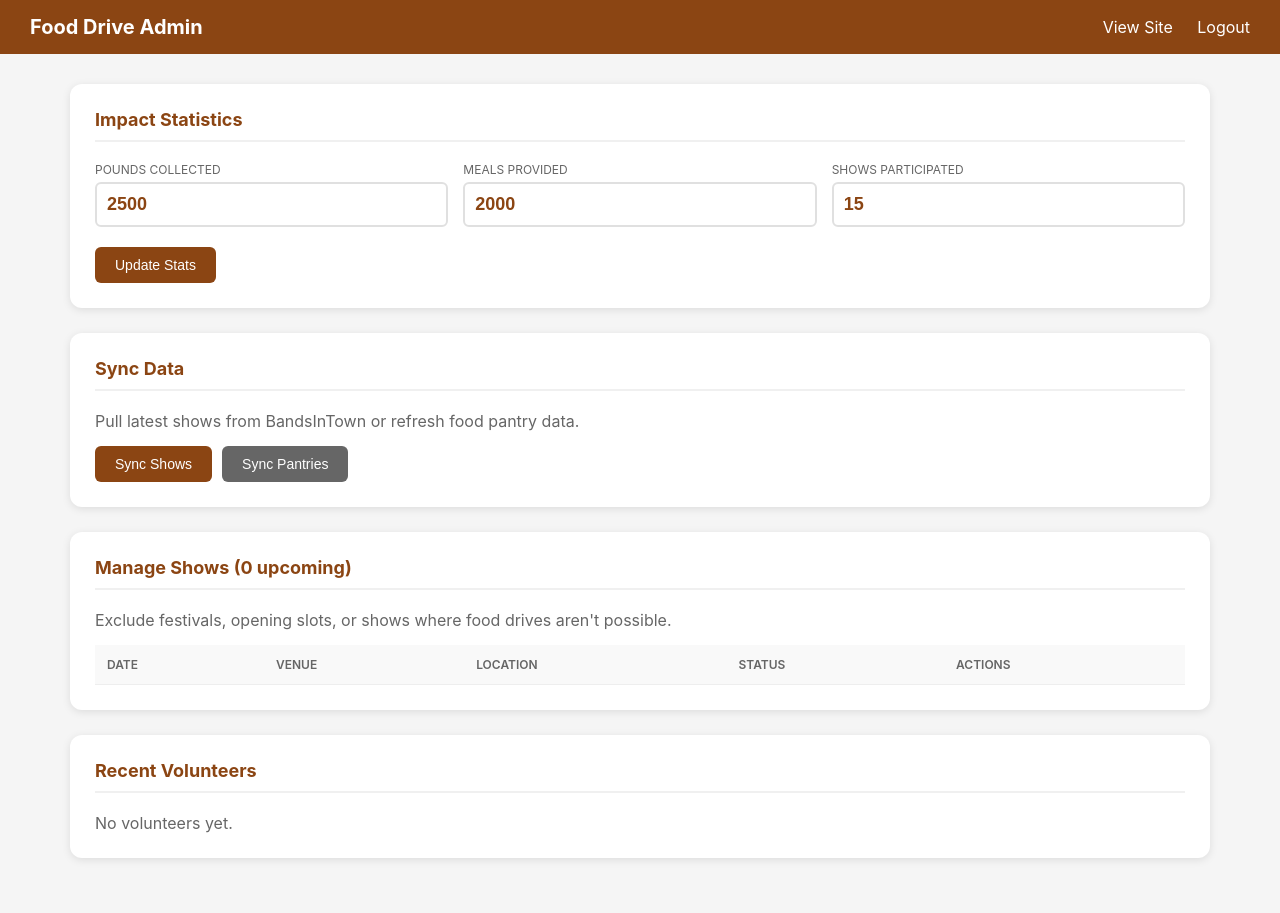
After one commit to brianhaggis/hoh-food-drive, a Flask app: page /admin in a window 1280 px wide. The commit adds this page. Run offline with Flask 3, Linux system fonts and the light colour scheme; the visitor is signed in with stand-in values (Sample User, id 1); lists and menus that the app fills with data are empty.

Commit message:
Add admin dashboard with show exclusion and stats management
- Add admin login with session-based authentication
- Add dashboard to manage shows (exclude festivals/opening slots)
- Add ability to update impact statistics
- Move food pantry info from map popups to volunteer signup modal
- Add ADMIN_USERNAME and ADMIN_PASSWORD env vars to render.yaml

Co-Authored-By: Claude Opus 4.5 <noreply@anthropic.com>

```diff
--- a/app.py
+++ b/app.py
@@ -1,5 +1,6 @@
 import os
-from flask import Flask, render_template, request, jsonify
+from functools import wraps
+from flask import Flask, render_template, request, jsonify, session, redirect, url_for, flash
 from datetime import datetime
 from apscheduler.schedulers.background import BackgroundScheduler
 
@@ -8,6 +9,16 @@ from models import db, Show, Volunteer, ImpactStats
 from bandsintown import sync_shows
 from email_service import send_volunteer_confirmation, send_admin_notification
 from pantry_service import get_recommended_pantries, format_pantries_for_display
+
+
+def admin_required(f):
+    """Decorator to require admin login."""
+    @wraps(f)
+    def decorated_function(*args, **kwargs):
+        if not session.get('admin_logged_in'):
+            return redirect(url_for('admin_login'))
+        return f(*args, **kwargs)
+    return decorated_function
 
 
 def create_app():
@@ -59,8 +70,11 @@ def index():
 
 @app.route('/api/shows')
 def get_shows():
-    """Get all upcoming shows."""
-    shows = Show.query.filter(Show.date >= datetime.utcnow()).order_by(Show.date).all()
+    """Get all upcoming shows (excludes hidden shows)."""
+    shows = Show.query.filter(
+        Show.date >= datetime.utcnow(),
+        Show.excluded == False
+    ).order_by(Show.date).all()
     return jsonify([show.to_dict() for show in shows])
 
 
@@ -182,5 +196,95 @@ def get_show_pantries(show_id):
     return jsonify(show.get_pantries())
 
 
+# ============ ADMIN ROUTES ============
+
+@app.route('/admin/login', methods=['GET', 'POST'])
+def admin_login():
+    """Admin login page."""
+    if request.method == 'POST':
+        username = request.form.get('username')
+        password = request.form.get('password')
+
+        # Check credentials against env vars
+        if (username == os.environ.get('ADMIN_USERNAME', 'admin') and
+            password == os.environ.get('ADMIN_PASSWORD', '')):
+            session['admin_logged_in'] = True
+            return redirect(url_for('admin_dashboard'))
+        else:
+            flash('Invalid credentials', 'error')
+
+    return render_template('admin/login.html')
+
+
+@app.route('/admin/logout')
+def admin_logout():
+    """Admin logout."""
+    session.pop('admin_logged_in', None)
+    return redirect(url_for('index'))
+
+
+@app.route('/admin')
+@admin_required
+def admin_dashboard():
+    """Admin dashboard."""
+    shows = Show.query.filter(Show.date >= datetime.utcnow()).order_by(Show.date).all()
+    stats = ImpactStats.query.first()
+    volunteers = Volunteer.query.order_by(Volunteer.signup_date.desc()).limit(10).all()
+    return render_template('admin/dashboard.html', shows=shows, stats=stats, volunteers=volunteers)
+
+
+@app.route('/admin/shows/<int:show_id>/toggle', methods=['POST'])
+@admin_required
+def toggle_show(show_id):
+    """Toggle show excluded status."""
+    show = Show.query.get_or_404(show_id)
+    show.excluded = not show.excluded
+    show.exclude_reason = request.form.get('reason', '') if show.excluded else None
+    db.session.commit()
+    return jsonify({'success': True, 'excluded': show.excluded})
+
+
+@app.route('/admin/stats', methods=['POST'])
+@admin_required
+def update_stats():
+    """Update impact statistics."""
+    stats = ImpactStats.query.first()
+    if not stats:
+        stats = ImpactStats()
+        db.session.add(stats)
+
+    stats.pounds_collected = int(request.form.get('pounds_collected', 0))
+    stats.meals_provided = int(request.form.get('meals_provided', 0))
+    stats.shows_participated = int(request.form.get('shows_participated', 0))
+    db.session.commit()
+
+    flash('Stats updated successfully', 'success')
+    return redirect(url_for('admin_dashboard'))
+
+
+@app.route('/admin/sync', methods=['POST'])
+@admin_required
+def admin_sync():
+    """Sync shows and pantries from admin."""
+    action = request.form.get('action')
+
+    if action == 'shows':
+        count = sync_shows(db, Show, app.config['ARTIST_NAME'], app.config['BANDSINTOWN_API_KEY'])
+        flash(f'Synced {count} new shows from BandsInTown', 'success')
+    elif action == 'pantries':
+        shows = Show.query.filter(Show.pantry_data.is_(None), Show.state.isnot(None)).all()
+        updated = 0
+        for show in shows:
+            if show.city and show.state:
+                pantries = get_recommended_pantries(show.city, show.state, count=3)
+                if pantries:
+                    show.set_pantries(format_pantries_for_display(pantries))
+                    updated += 1
+        db.session.commit()
+        flash(f'Synced pantries for {updated} shows', 'success')
+
+    return redirect(url_for('admin_dashboard'))
+
+
 if __name__ == '__main__':
     app.run(debug=True, port=5000)
--- a/config.py
+++ b/config.py
@@ -24,5 +24,9 @@ class Config:
     RESEND_API_KEY = os.environ.get('RESEND_API_KEY', '')
     ADMIN_EMAIL = os.environ.get('ADMIN_EMAIL', 'houseofhamill@gmail.com')
 
+    # Admin credentials
+    ADMIN_USERNAME = os.environ.get('ADMIN_USERNAME', 'admin')
+    ADMIN_PASSWORD = os.environ.get('ADMIN_PASSWORD', '')
+
     # Artist name for BandsInTown API
     ARTIST_NAME = 'House of Hamill'
--- a/render.yaml
+++ b/render.yaml
@@ -14,6 +14,10 @@ services:
         sync: false
       - key: ADMIN_EMAIL
         value: houseofhamill@gmail.com
+      - key: ADMIN_USERNAME
+        sync: false
+      - key: ADMIN_PASSWORD
+        sync: false
       - key: DATABASE_URL
         fromDatabase:
           name: food-drive-db
--- /dev/null
+++ b/templates/admin/dashboard.html
@@ -0,0 +1,295 @@
+<!DOCTYPE html>
+<html lang="en">
+<head>
+    <meta charset="UTF-8">
+    <meta name="viewport" content="width=device-width, initial-scale=1.0">
+    <title>Admin Dashboard | House of Hamill Food Drive</title>
+    <style>
+        * { box-sizing: border-box; margin: 0; padding: 0; }
+        body {
+            font-family: -apple-system, BlinkMacSystemFont, 'Segoe UI', Roboto, sans-serif;
+            background: #f5f5f5;
+            color: #333;
+        }
+        .navbar {
+            background: #8B4513;
+            color: white;
+            padding: 15px 30px;
+            display: flex;
+            justify-content: space-between;
+            align-items: center;
+        }
+        .navbar h1 { font-size: 20px; }
+        .navbar a { color: white; text-decoration: none; }
+        .container {
+            max-width: 1200px;
+            margin: 0 auto;
+            padding: 30px;
+        }
+        .card {
+            background: white;
+            border-radius: 12px;
+            padding: 25px;
+            margin-bottom: 25px;
+            box-shadow: 0 2px 8px rgba(0,0,0,0.1);
+        }
+        .card h2 {
+            color: #8B4513;
+            margin-bottom: 20px;
+            font-size: 18px;
+            border-bottom: 2px solid #f0f0f0;
+            padding-bottom: 10px;
+        }
+        .stats-grid {
+            display: grid;
+            grid-template-columns: repeat(auto-fit, minmax(150px, 1fr));
+            gap: 15px;
+            margin-bottom: 20px;
+        }
+        .stat-input {
+            display: flex;
+            flex-direction: column;
+        }
+        .stat-input label {
+            font-size: 12px;
+            color: #666;
+            margin-bottom: 5px;
+            text-transform: uppercase;
+        }
+        .stat-input input {
+            padding: 10px;
+            border: 2px solid #e0e0e0;
+            border-radius: 6px;
+            font-size: 18px;
+            font-weight: bold;
+            color: #8B4513;
+        }
+        .btn {
+            display: inline-block;
+            padding: 10px 20px;
+            background: #8B4513;
+            color: white;
+            border: none;
+            border-radius: 6px;
+            font-size: 14px;
+            cursor: pointer;
+            text-decoration: none;
+        }
+        .btn:hover { background: #6B3410; }
+        .btn-secondary {
+            background: #666;
+        }
+        .btn-secondary:hover { background: #555; }
+        .btn-small {
+            padding: 6px 12px;
+            font-size: 12px;
+        }
+        .show-table {
+            width: 100%;
+            border-collapse: collapse;
+        }
+        .show-table th, .show-table td {
+            padding: 12px;
+            text-align: left;
+            border-bottom: 1px solid #eee;
+        }
+        .show-table th {
+            background: #f9f9f9;
+            font-weight: 600;
+            font-size: 12px;
+            text-transform: uppercase;
+            color: #666;
+        }
+        .show-table tr:hover { background: #fafafa; }
+        .badge {
+            display: inline-block;
+            padding: 4px 10px;
+            border-radius: 20px;
+            font-size: 11px;
+            font-weight: 600;
+        }
+        .badge-success { background: #d4edda; color: #155724; }
+        .badge-warning { background: #fff3cd; color: #856404; }
+        .badge-danger { background: #f8d7da; color: #721c24; }
+        .badge-secondary { background: #e9ecef; color: #6c757d; }
+        .flash {
+            padding: 15px;
+            border-radius: 8px;
+            margin-bottom: 20px;
+        }
+        .flash-success { background: #d4edda; color: #155724; }
+        .flash-error { background: #f8d7da; color: #721c24; }
+        .sync-buttons {
+            display: flex;
+            gap: 10px;
+            margin-top: 15px;
+        }
+        .exclude-reason {
+            font-size: 11px;
+            color: #666;
+            font-style: italic;
+        }
+        @media (max-width: 768px) {
+            .show-table { font-size: 14px; }
+            .show-table th, .show-table td { padding: 8px; }
+        }
+    </style>
+</head>
+<body>
+    <nav class="navbar">
+        <h1>Food Drive Admin</h1>
+        <div>
+            <a href="/" style="margin-right: 20px;">View Site</a>
+            <a href="{{ url_for('admin_logout') }}">Logout</a>
+        </div>
+    </nav>
+
+    <div class="container">
+        {% with messages = get_flashed_messages(with_categories=true) %}
+            {% if messages %}
+                {% for category, message in messages %}
+                    <div class="flash flash-{{ category }}">{{ message }}</div>
+                {% endfor %}
+            {% endif %}
+        {% endwith %}
+
+        <!-- Impact Stats -->
+        <div class="card">
+            <h2>Impact Statistics</h2>
+            <form method="POST" action="{{ url_for('update_stats') }}">
+                <div class="stats-grid">
+                    <div class="stat-input">
+                        <label>Pounds Collected</label>
+                        <input type="number" name="pounds_collected" value="{{ stats.pounds_collected if stats else 0 }}">
+                    </div>
+                    <div class="stat-input">
+                        <label>Meals Provided</label>
+                        <input type="number" name="meals_provided" value="{{ stats.meals_provided if stats else 0 }}">
+                    </div>
+                    <div class="stat-input">
+                        <label>Shows Participated</label>
+                        <input type="number" name="shows_participated" value="{{ stats.shows_participated if stats else 0 }}">
+                    </div>
+                </div>
+                <button type="submit" class="btn">Update Stats</button>
+            </form>
+        </div>
+
+        <!-- Sync Actions -->
+        <div class="card">
+            <h2>Sync Data</h2>
+            <p style="color: #666; margin-bottom: 15px;">Pull latest shows from BandsInTown or refresh food pantry data.</p>
+            <div class="sync-buttons">
+                <form method="POST" action="{{ url_for('admin_sync') }}" style="display: inline;">
+                    <input type="hidden" name="action" value="shows">
+                    <button type="submit" class="btn">Sync Shows</button>
+                </form>
+                <form method="POST" action="{{ url_for('admin_sync') }}" style="display: inline;">
+                    <input type="hidden" name="action" value="pantries">
+                    <button type="submit" class="btn btn-secondary">Sync Pantries</button>
+                </form>
+            </div>
+        </div>
+
+        <!-- Shows Management -->
+        <div class="card">
+            <h2>Manage Shows ({{ shows|length }} upcoming)</h2>
+            <p style="color: #666; margin-bottom: 15px;">Exclude festivals, opening slots, or shows where food drives aren't possible.</p>
+
+            <table class="show-table">
+                <thead>
+                    <tr>
+                        <th>Date</th>
+                        <th>Venue</th>
+                        <th>Location</th>
+                        <th>Status</th>
+                        <th>Actions</th>
+                    </tr>
+                </thead>
+                <tbody>
+                    {% for show in shows %}
+                    <tr id="show-{{ show.id }}" {% if show.excluded %}style="opacity: 0.6;"{% endif %}>
+                        <td>{{ show.date.strftime('%b %d, %Y') }}</td>
+                        <td>
+                            {{ show.venue }}
+                            {% if show.exclude_reason %}
+                                <br><span class="exclude-reason">{{ show.exclude_reason }}</span>
+                            {% endif %}
+                        </td>
+                        <td>{{ show.city }}, {{ show.state or show.country }}</td>
+                        <td>
+                            {% if show.excluded %}
+                                <span class="badge badge-secondary">Excluded</span>
+                            {% elif show.has_volunteer %}
+                                <span class="badge badge-success">Has Volunteer</span>
+                            {% else %}
+                                <span class="badge badge-warning">Needs Volunteer</span>
+                            {% endif %}
+                        </td>
+                        <td>
+                            <button class="btn btn-small {% if show.excluded %}btn-secondary{% endif %}"
+                                    onclick="toggleShow({{ show.id }}, {{ 'true' if show.excluded else 'false' }})">
+                                {{ 'Include' if show.excluded else 'Exclude' }}
+                            </button>
+                        </td>
+                    </tr>
+                    {% endfor %}
+                </tbody>
+            </table>
+        </div>
+
+        <!-- Recent Volunteers -->
+        <div class="card">
+            <h2>Recent Volunteers</h2>
+            {% if volunteers %}
+            <table class="show-table">
+                <thead>
+                    <tr>
+                        <th>Name</th>
+                        <th>Email</th>
+                        <th>Phone</th>
+                        <th>Signed Up</th>
+                    </tr>
+                </thead>
+                <tbody>
+                    {% for v in volunteers %}
+                    <tr>
+                        <td>{{ v.name }}</td>
+                        <td><a href="mailto:{{ v.email }}">{{ v.email }}</a></td>
+                        <td>{{ v.phone }}</td>
+                        <td>{{ v.signup_date.strftime('%b %d, %Y') if v.signup_date else 'N/A' }}</td>
+                    </tr>
+                    {% endfor %}
+                </tbody>
+            </table>
+            {% else %}
+            <p style="color: #666;">No volunteers yet.</p>
+            {% endif %}
+        </div>
+    </div>
+
+    <script>
+        async function toggleShow(showId, currentlyExcluded) {
+            let reason = '';
+            if (!currentlyExcluded) {
+                reason = prompt('Reason for excluding (e.g., "Festival - no table space", "Opening slot"):');
+                if (reason === null) return; // Cancelled
+            }
+
+            const formData = new FormData();
+            formData.append('reason', reason);
+
+            const response = await fetch(`/admin/shows/${showId}/toggle`, {
+                method: 'POST',
+                body: formData
+            });
+
+            if (response.ok) {
+                location.reload();
+            } else {
+                alert('Error updating show');
+            }
+        }
+    </script>
+</body>
+</html>
--- a/templates/index.html
+++ b/templates/index.html
@@ -179,6 +179,8 @@
                     </ul>
                 </div>
 
+                <div id="modal-pantries" class="modal-pantries" style="display: none;"></div>
+
                 <button type="submit" class="submit-btn">Sign Up to Volunteer</button>
             </form>
             <div id="form-success" class="form-success" style="display: none;">
```
Also changed, not shown: models.py (+8 -2 lines), static/css/style.css (+51 -0 lines), static/js/app.js (+24 -20 lines), templates/admin/login.html (added, +106 -0 lines).
